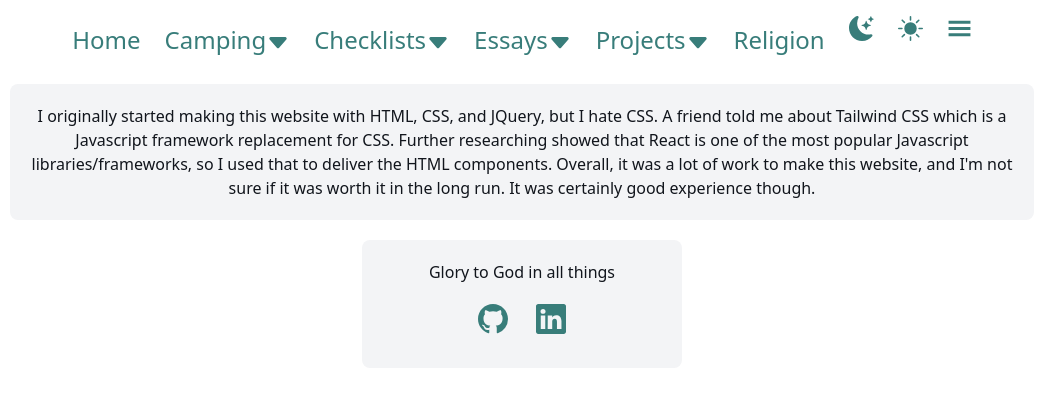
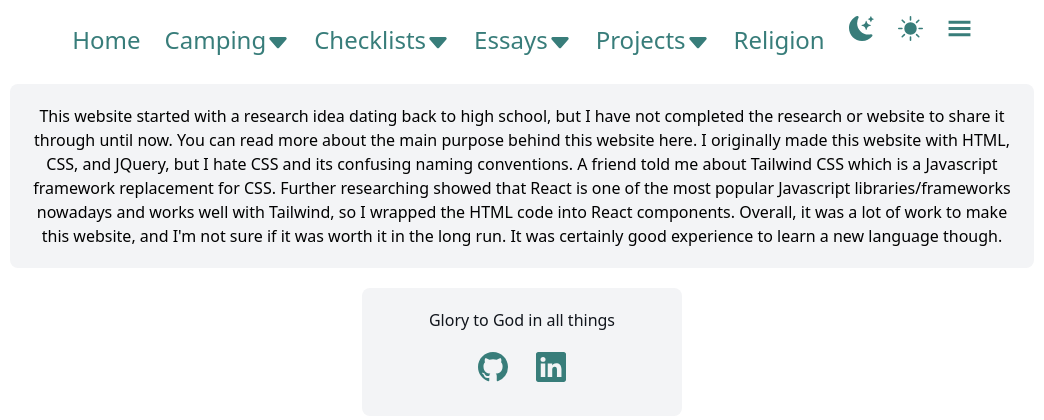
Before and after one commit to mfahn/fahnland, a React (Create React App) app: page / in a window 1280 px wide. Shown: the top 420 px of the page, without its empty margins (118-1162 px from the left). Built offline with nearby package versions, Linux system fonts and the light colour scheme.

Commit message:
add purpose to home

```diff
--- a/src/components/Home.js
+++ b/src/components/Home.js
@@ -1,11 +1,12 @@
 import React from 'react';
+import { Link } from 'react-router-dom';
 import '../App.css';
 
 function Home() {
     return (
-<div class="mt-5 m-auto p-5 w-4/5 text-dark bg-bg-gray rounded-lg text-center">
+<div class="mt-5 m-auto p-5 w-4/5 bg-bg-gray rounded-lg text-center">
     <p>
-        I originally started making this website with HTML, CSS, and JQuery, but I hate CSS. A friend told me about Tailwind CSS which is a Javascript framework replacement for CSS. Further researching showed that React is one of the most popular Javascript libraries/frameworks, so I used that to deliver the HTML components. Overall, it was a lot of work to make this website, and I'm not sure if it was worth it in the long run. It was certainly good experience though.
+        This website started with a research idea dating back to high school, but I have not completed the research or website to share it through until now. You can read more about the main purpose behind this website <Link class="text-midTeal underline" to="/essays/porn">here</Link>. I originally made this website with HTML, CSS, and JQuery, but I hate CSS and its confusing naming conventions. A friend told me about Tailwind CSS which is a Javascript framework replacement for CSS. Further researching showed that React is one of the most popular Javascript libraries/frameworks nowadays and works well with Tailwind, so I wrapped the HTML code into React components. Overall, it was a lot of work to make this website, and I'm not sure if it was worth it in the long run. It was certainly good experience to learn a new language though.
     </p>
 </div>
     );
```
